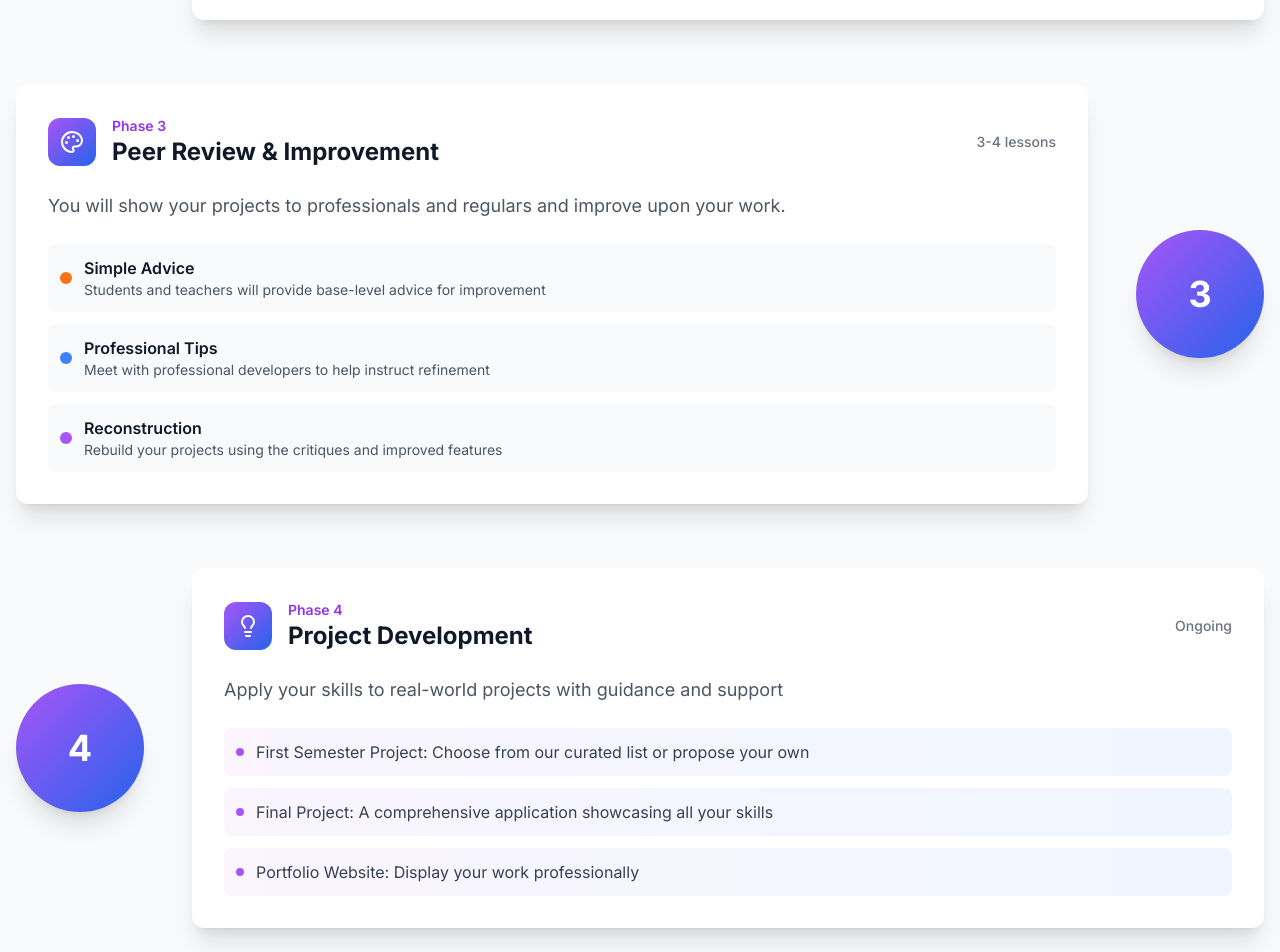
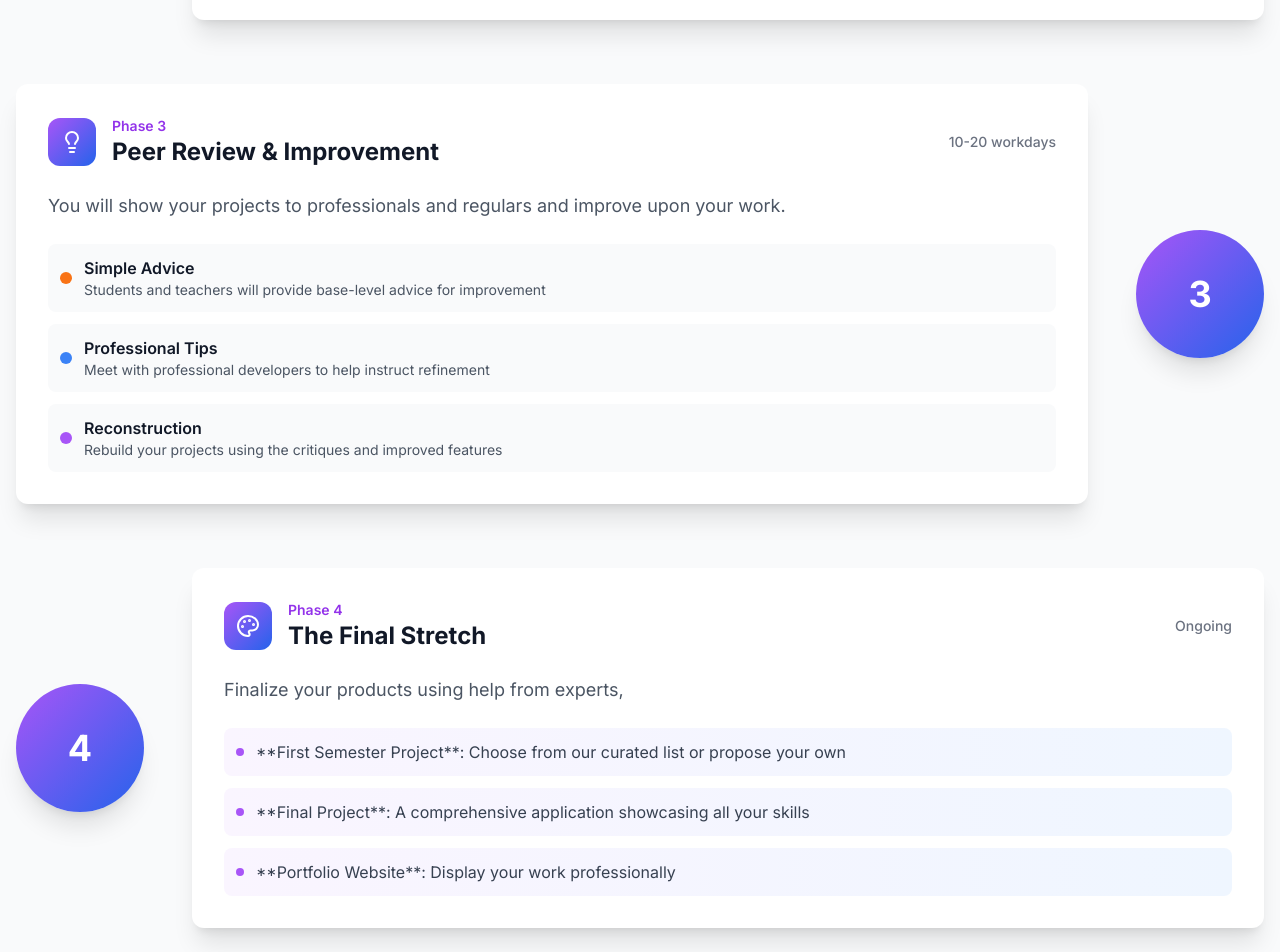
Before and after one commit to programmingcvhs/programmingcvhs.github.io, a Next.js app: page /about in a window 1280 px wide. Shown: the part 1500-2452 px from the top of the page. Built offline with nearby package versions, Linux system fonts and the light colour scheme.

Commit message:
Update page.tsx

```diff
--- a/app/about/page.tsx
+++ b/app/about/page.tsx
@@ -8,7 +8,7 @@ const phases = [
   {
     phase: 1,
     title: "Learn the Basics",
-    icon: Target,
+    icon: BookOpen,
     description: "We'll start with introductory sessions on programming and basic concepts to introduce newcomers to the field.",
     languages: [
       { name: "Informational Sessions", desc: "A great starting point for beginners, introduces the objectives of PAWD", color: "bg-green-500" },
@@ -20,7 +20,7 @@ const phases = [
   {
     phase: 2,
     title: "Project-Based Learning",
-    icon: BookOpen,
+    icon: Target,
     description: "PAWD Members will vote on projects to make and work together to build them out.",
     skills: [
       "Real-World Programming Experience",
@@ -34,24 +34,24 @@ const phases = [
   {
     phase: 3,
     title: "Peer Review & Improvement",
-    icon: Palette,
+    icon: Lightbulb,
     description: "You will show your projects to professionals and regulars and improve upon your work.",
     technologies: [
       { name: "Simple Advice", desc: "Students and teachers will provide base-level advice for improvement", color: "bg-orange-500" },
       { name: "Professional Tips", desc: "Meet with professional developers to help instruct refinement", color: "bg-blue-500" },
       { name: "Reconstruction", desc: "Rebuild your projects using the critiques and improved features", color: "bg-purple-500" }
     ],
-    duration: "3-4 lessons"
+    duration: "10-20 workdays"
   },
   {
     phase: 4,
-    title: "Project Development",
-    icon: Lightbulb,
-    description: "Apply your skills to real-world projects with guidance and support",
+    title: "The Final Stretch",
+    icon: Palette,
+    description: "Finalize your products using help from experts,",
     projects: [
-      "First Semester Project: Choose from our curated list or propose your own",
-      "Final Project: A comprehensive application showcasing all your skills",
-      "Portfolio Website: Display your work professionally"
+      "**First Semester Project**: Choose from our curated list or propose your own",
+      "**Final Project**: A comprehensive application showcasing all your skills",
+      "**Portfolio Website**: Display your work professionally"
     ],
     duration: "Ongoing"
   }
```
